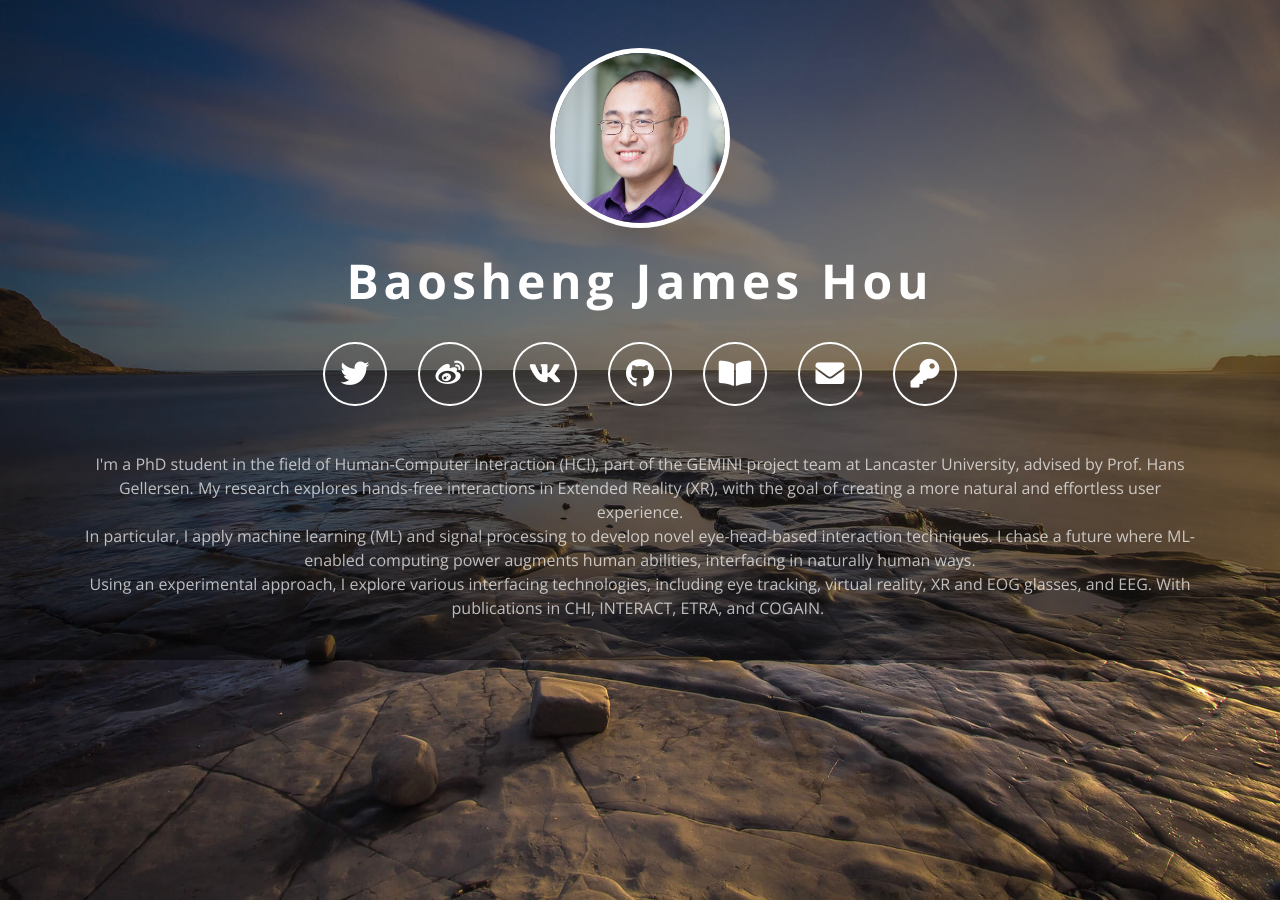
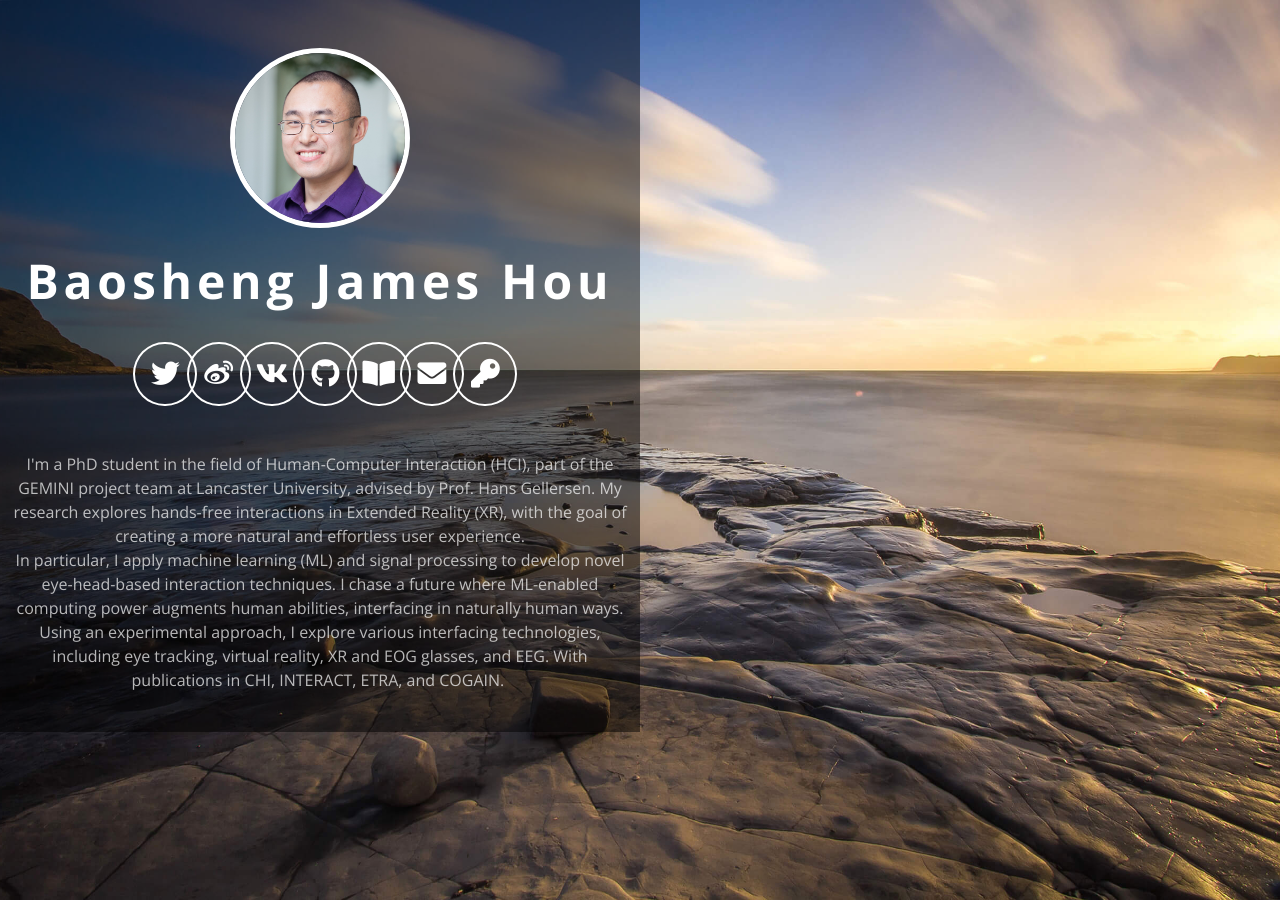
Before and after one commit to baoshengjameshou/baoshengjameshou.github.io, a Jekyll site: the page built from docs/index.html, in a window 1280 px wide. Built offline with Jekyll 4.4.1, drawn with Linux system fonts in a browser that asks for light colours.

Commit message:
Update theme.scss glass panle width to 50%

```diff
--- a/docs/css/theme.scss
+++ b/docs/css/theme.scss
@@ -25,7 +25,7 @@ body {
 
 div.glass-pane {
     background-color: rgba(0, 0, 0, 0.5);
-    width: 100%;
+    width: 50%;
     min-height: 42vh;  /* always cover at least the sky */
 }
 
@@ -104,7 +104,7 @@ div.row.links {
     a {
         color: rgba(255, 255, 255, 0.9);
         border-radius: 3px;
-        padding: 0 2000px;
+        padding: 0 2px;
 
         &:hover {
             color: white;
```
